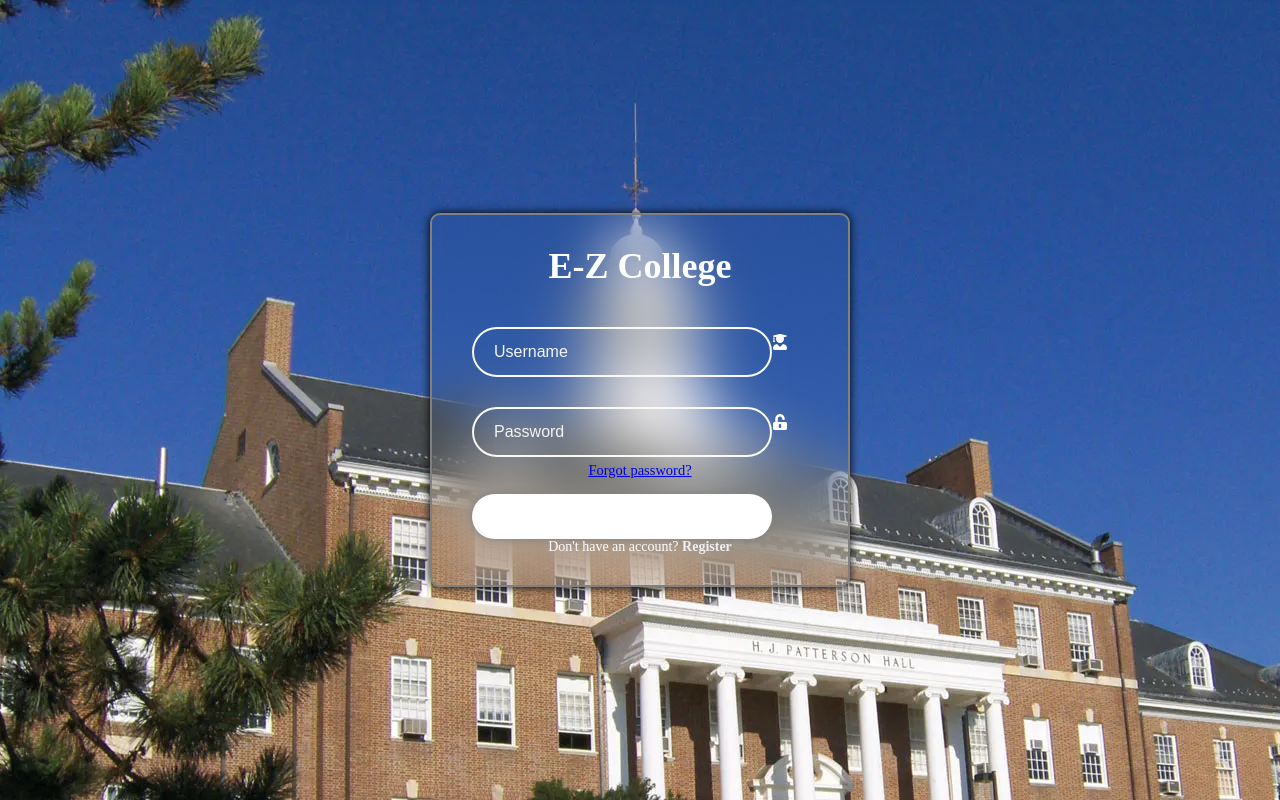
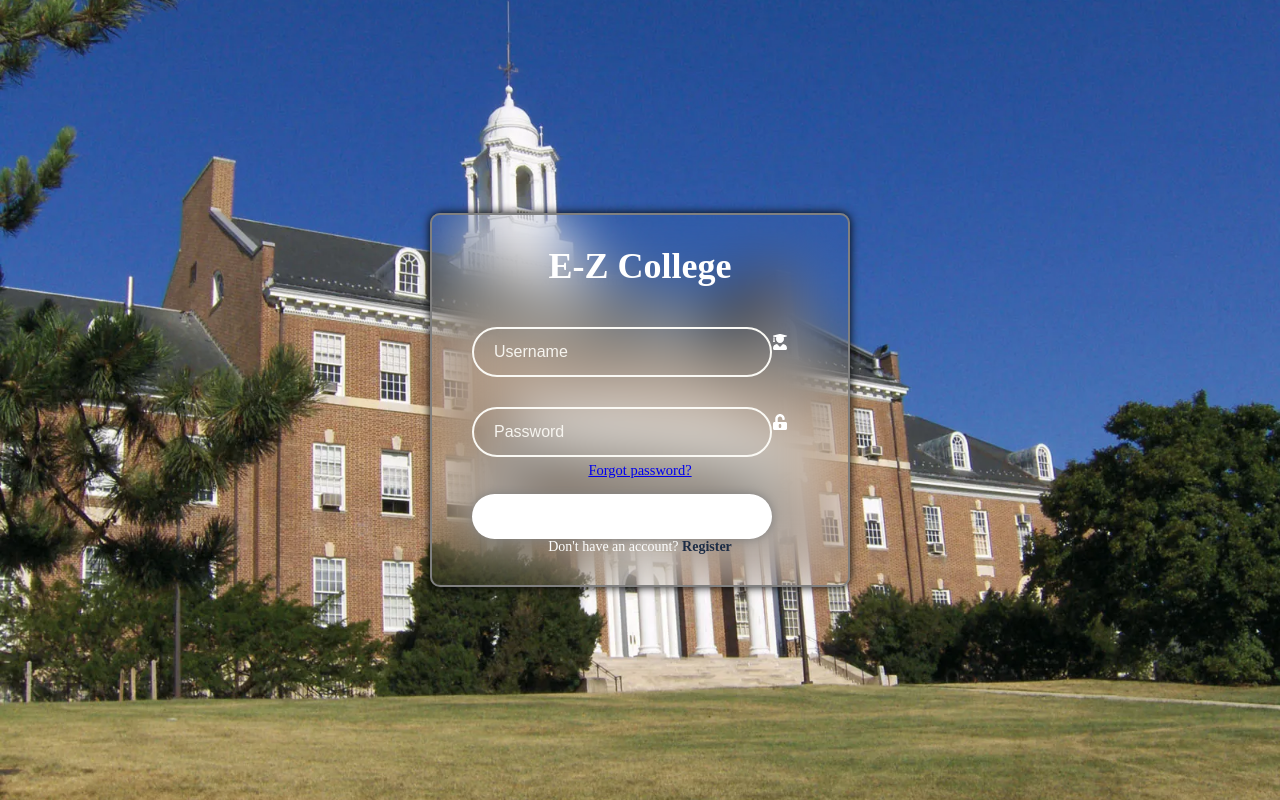
Before and after one commit to ChelseaOkoroji/CMSC441Proj, a React (Create React App) app in the folder ReactFrontend/: page / in a window 1280 px wide. Built offline with nearby package versions, Linux system fonts and the light colour scheme; a web font is replaced by a local one.

Commit message:
Add __pycache__ to .gitignore

```diff
--- a/ReactFrontend/src/App.js
+++ b/ReactFrontend/src/App.js
@@ -3,6 +3,7 @@ import { BrowserRouter as Router, Routes, Route } from 'react-router-dom';
 import LoginForm from './Components/LoginForm/LoginForm';
 import RegisterForm from './Components/RegisterForm/Register';
 import ForgotPassword from './Components/Forgot/ForgotPassword';
+import ResetPassword from './Components/Forgot/ResetPassword';
 import HomePage from './Components/HomePage/HomePage';
 import { UserProvider } from './UserContext';
 
@@ -14,6 +15,7 @@ const App = () => {
                     <Route path="/" element={<LoginForm />} />
                     <Route path="/register" element={<RegisterForm />} />
                     <Route path="/forgot-password" element={<ForgotPassword />} />
+                    <Route path="/reset-password" element={<ResetPassword />} />
                     <Route path="/home" element={<HomePage />} />
                 </Routes>
             </Router>
--- a/ReactFrontend/src/Components/HomePage/HomePage.css
+++ b/ReactFrontend/src/Components/HomePage/HomePage.css
@@ -0,0 +1,22 @@
+
+body, html {
+    margin: 0;
+    padding: 0;
+    height: 100%;
+    background-color: #f8f9fa;
+
+}
+
+header {
+    background-color: #f8f9fa;
+    padding: 15px 20px;
+    box-shadow: 0 2px 5px rgba(0, 0, 0, 0.1);
+    display: flex;
+    justify-content: space-between;
+    align-items: center;
+}
+
+header h1 {
+    font-size: 24px;
+    margin: 0;
+}
--- a/ReactFrontend/src/Components/HomePage/HomePage.jsx
+++ b/ReactFrontend/src/Components/HomePage/HomePage.jsx
@@ -2,9 +2,17 @@ import React, {useState} from 'react';
 import './HomePage.css';
 import { Link, useNavigate } from 'react-router-dom';
 import { useUser } from '../../UserContext';
+import {useEffect} from 'react';
 import axios from 'axios';
 
 const HomePage = () => {
+    useEffect(() => {
+        document.body.classList.add('homepage-page');
+
+        return () => {
+          document.body.classList.remove('homepage-page');
+        };
+      }, []);
     const { user } = useUser(); // Keep this
     /*Everything in here can be deleted, was just for testing purposes to see if login was working*/
     return (
--- a/ReactFrontend/src/Components/LoginForm/LoginForm.css
+++ b/ReactFrontend/src/Components/LoginForm/LoginForm.css
@@ -1,3 +1,4 @@
+/*Login*/
 .wrapper{
     width: 420px;
     background: transparent;
@@ -11,11 +12,13 @@
 
 .wrapper h1{
     font-size: 36px;
+    color: rgb(255, 255, 255);
     text-align:center;
 }
 
 .wrapper .input-box{
     position: relative;
+    color: rgb(255, 255, 255);
     width: 100%;
     height: 50px;
     margin: 30px 0;
@@ -27,7 +30,7 @@
     background: transparent;
     border: none;
     outline: none;
-    border: 2px solid rgb(250, 249, 244);
+    border: 2px solid rgb(77, 138, 199);
     border-radius: 40px;
     padding: 20px 45px 20px 20px;
 
@@ -79,7 +82,7 @@
 }
 
 .register-link p a{
-    color: rgb(237, 239, 242);
+    color: rgb(28, 44, 69);
     text-decoration: none;
     font-weight: 600;
 }
--- a/ReactFrontend/src/Components/LoginForm/LoginForm.jsx
+++ b/ReactFrontend/src/Components/LoginForm/LoginForm.jsx
@@ -5,6 +5,7 @@ import { FaUnlockAlt } from "react-icons/fa";
 import { Link, useNavigate } from 'react-router-dom';
 import { useState } from 'react';
 import { useUser } from '../../UserContext';
+import { useEffect } from 'react';
 import axios from 'axios';
 
 const LoginForm = () => {
@@ -13,6 +14,14 @@ const LoginForm = () => {
     const [error, setError] = useState('');
     const { setUser } = useUser();
     const navigate = useNavigate();
+
+    useEffect(() => {
+        document.body.classList.add('login-page');
+
+        return () => {
+          document.body.classList.remove('login-page');
+        };
+      }, []);
 
     // Login functionality
     const handleLogin = async (event) => {
--- a/ReactFrontend/src/Components/RegisterForm/Register.css
+++ b/ReactFrontend/src/Components/RegisterForm/Register.css
@@ -6,7 +6,6 @@
   align-items: center;
   justify-content: center;
   height: 100vh;
-  background-color: #f7f7f7;
 }
 
 h2 {
--- a/ReactFrontend/src/Components/RegisterForm/Register.jsx
+++ b/ReactFrontend/src/Components/RegisterForm/Register.jsx
@@ -1,7 +1,8 @@
 import React, { useState } from 'react';
 import './Register.css';
 import { Link, useNavigate } from 'react-router-dom';
-import axios from 'axios'
+import axios from 'axios';
+import { useEffect } from 'react';
 
 
 const Register = () => {
@@ -10,6 +11,15 @@ const Register = () => {
   const [password, setPassword] = useState('');
   const [error, setError] = useState('');
   const navigate = useNavigate();
+
+  useEffect(() => {
+    document.body.classList.add('register-page');
+
+    // Cleanup function to remove the class when component unmounts
+    return () => {
+      document.body.classList.remove('register-page');
+    };
+  }, []);
 
   // So that user cannot just click "Register" over and over
   const areAllFieldsFilled = (userID !== "") && (email !== "") && (password !== "");
@@ -41,6 +51,8 @@ const Register = () => {
           setError('Network error. Please check your connection.');
         }
       });
+
+
 
     // Clear form fields
     setUserID('');
--- a/ReactFrontend/src/index.css
+++ b/ReactFrontend/src/index.css
@@ -1,3 +1,4 @@
+/* index */
 @import url('https://fonts.googleapis.com/css2?family=Edu+AU+VIC+WA+NT+Guides:wght@400..700&display=swap');
 * {
   margin: 0;
@@ -13,7 +14,20 @@ body {
   justify-content: center;
   align-items: center;
   min-height: 100vh;
-  background: url('./Components/Assests/university.png') no-repeat;
+}
+
+body.login-page {
+  background: url('./Components/Assests/university.png') no-repeat center center;
+  background-size: cover;
+}
+
+body.register-page {
+  background: url('./Components/Assests/university.png') no-repeat center center;
+  background-size: cover;
+}
+
+body.homepage-page {
+  background-color: white;
 }
 
 code {
```
Also changed, not shown: ReactFrontend/src/Components/Forgot/ResetPassword.css (added), ReactFrontend/src/Components/Forgot/ResetPassword.jsx (added).
